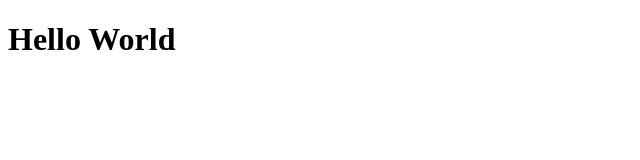
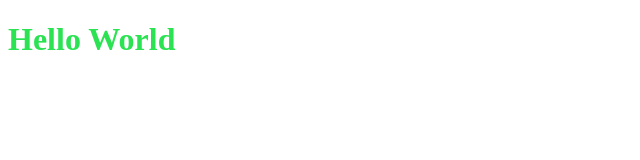
Before and after one commit to ShintaRaudita/coba-python-flask, a plain HTML site: page src/index.html in a window 1280 px wide. Shown: the whole page, without its empty margins (0-640 px from the left). Drawn offline with Linux system fonts and the light colour scheme; files that its build step writes are made by us from their sources.

Commit message:
tambah link rel

```diff
--- /dev/null
+++ b/home/user/coba-python-flask/static/style1.css
@@ -0,0 +1,3 @@
+body{
+    color: blueviolet;
+}
--- a/src/index.html
+++ b/src/index.html
@@ -4,9 +4,12 @@
     <meta charset="UTF-8" />
     <meta name="viewport" content="width=device-width, initial-scale=1.0" />
     <title>Hello World</title>
+    <!-- tambah link rel -->
+    <link rel="stylesheet" href="static/style.css">
   </head>
 
   <body>
     <h1>Hello World</h1>
+    <!-- buku -->
   </body>
 </html>
--- /dev/null
+++ b/static/style.css
@@ -0,0 +1,3 @@
+body{
+    color: rgb(43, 226, 83);
+}
```
